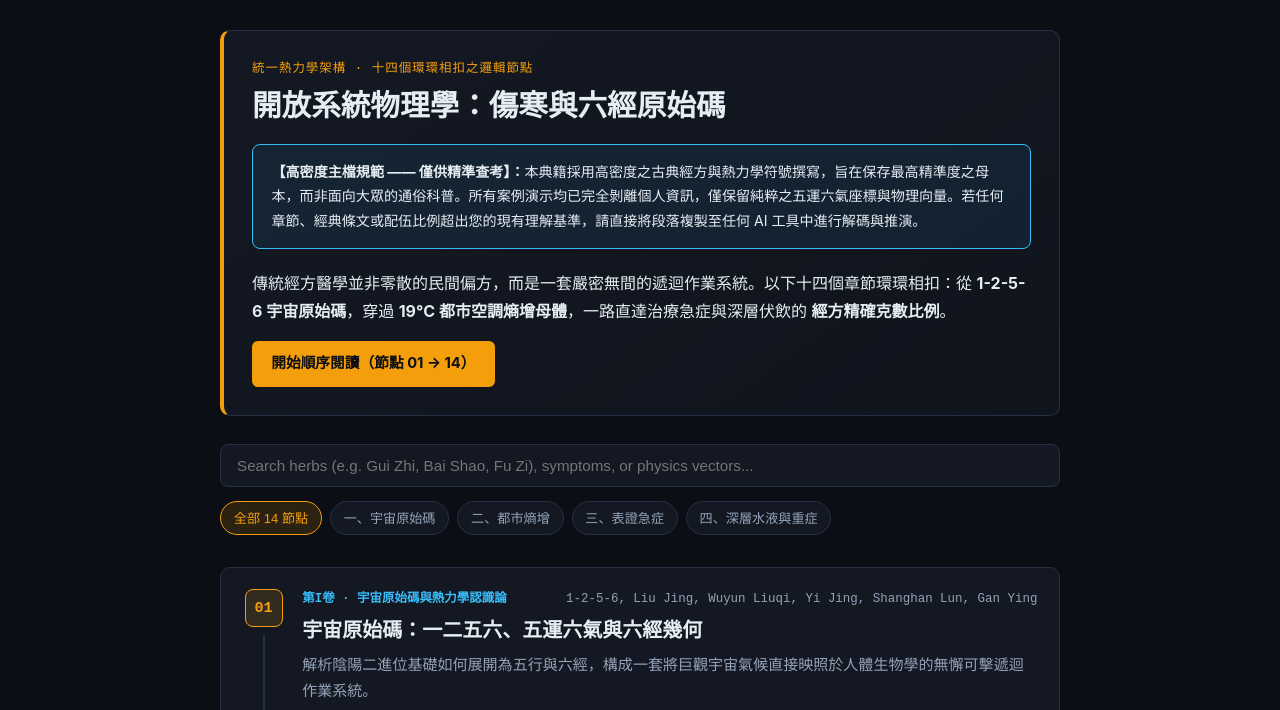
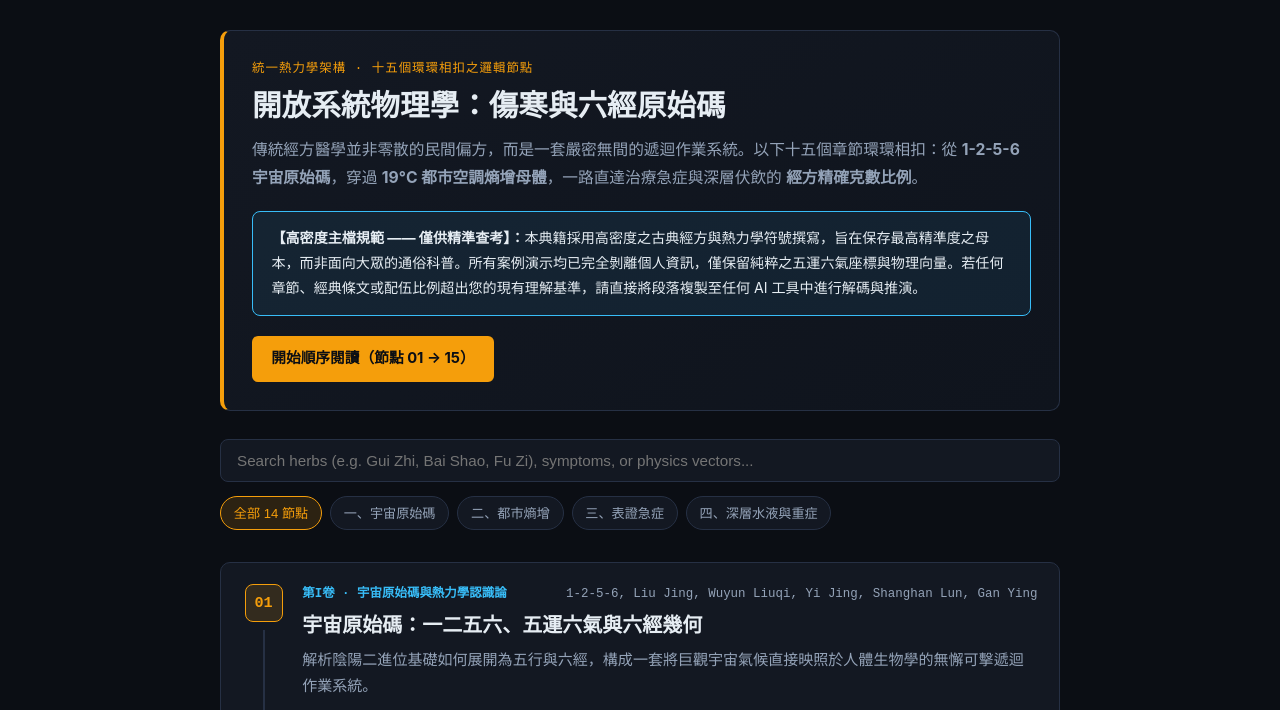
Before and after one commit to johntjz/Open-System-Physics, an Eleventy site: page index.njk in a window 1280 px wide. Both pictures are taken after a click on the button "繁體中文". Shown: the part 60-770 px from the top of the page. Built offline with nearby package versions, Linux system fonts and the light colour scheme; Eleventy itself is replaced by a stand-in of ours; files that its build step writes are made by us from their sources.

Commit message:
Update index.njk

```diff
--- a/index.njk
+++ b/index.njk
@@ -4,36 +4,37 @@
 
 <section class="hero-box">
   <div class="hero-kicker">
-    <span class="lang-en">UNIFIED THERMODYNAMIC ARCHITECTURE · 14 INTERCONNECTED NODES</span>
-    <span class="lang-zh">統一熱力學架構 · 十四個環環相扣之邏輯節點</span>
+    <span class="lang-en">UNIFIED THERMODYNAMIC ARCHITECTURE · 15 INTERCONNECTED NODES</span>
+    <span class="lang-zh">統一熱力學架構 · 十五個環環相扣之邏輯節點</span>
   </div>
   <h1 class="hero-title">
     <span class="lang-en">The Open-System Physics Codex</span>
     <span class="lang-zh">開放系統物理學：傷寒與六經原始碼</span>
   </h1>
   <p class="hero-desc">
-<div class="archival-notice" style="background: rgba(56, 189, 248, 0.08); border: 1px solid #38bdf8; border-radius: 8px; padding: 0.9rem 1.15rem; margin-bottom: 1.25rem; font-size: 0.88rem; color: #e6edf3;">
-  <span class="lang-en">
-    <strong>[MASTER ARCHIVAL SPECIFICATION — FOR PRECISION ONLY]:</strong> This codex is written in high-density classical and thermodynamic notation for archival precision, not diluted mass-market explanation. All case demonstrations are strictly anonymized to pure cosmological coordinates and physical vectors. If any passage, canonical line, or proportional matrix exceeds your current baseline, copy the section into any frontier AI tool to decode and unpack the underlying mechanics.
-  </span>
-  <span class="lang-zh">
-    <strong>【高密度主檔規範 —— 僅供精準查考】：</strong>本典籍採用高密度之古典經方與熱力學符號撰寫，旨在保存最高精準度之母本，而非面向大眾的通俗科普。所有案例演示均已完全剝離個人資訊，僅保留純粹之五運六氣座標與物理向量。若任何章節、經典條文或配伍比例超出您的現有理解基準，請直接將段落複製至任何 AI 工具中進行解碼與推演。
-  </span>
-</div>
     <span class="lang-en">
       Classical Chinese Medicine is not a scattered collection of folk remedies—it is a single, airtight recursive operating system. Every node below locks into the next: from the <strong>1-2-5-6 Cosmic Codebase</strong>, through the <strong>19°C Urban Entropy Matrix</strong>, down to exact <strong>Jing Fang Gram Ratios</strong> for acute and deep constitutional pathologies.
     </span>
     <span class="lang-zh">
-      傳統經方醫學並非零散的民間偏方，而是一套嚴密無間的遞迴作業系統。以下十四個章節環環相扣：從 <strong>1-2-5-6 宇宙原始碼</strong>，穿過 <strong>19°C 都市空調熵增母體</strong>，一路直達治療急症與深層伏飲的 <strong>經方精確克數比例</strong>。
+      傳統經方醫學並非零散的民間偏方，而是一套嚴密無間的遞迴作業系統。以下十五個章節環環相扣：從 <strong>1-2-5-6 宇宙原始碼</strong>，穿過 <strong>19°C 都市空調熵增母體</strong>，一路直達治療急症與深層伏飲的 <strong>經方精確克數比例</strong>。
     </span>
   </p>
+
+  <div class="archival-notice" style="background: rgba(56, 189, 248, 0.08); border: 1px solid #38bdf8; border-radius: 8px; padding: 0.9rem 1.15rem; margin-bottom: 1.25rem; font-size: 0.88rem; color: #e6edf3;">
+    <span class="lang-en">
+      <strong>[MASTER ARCHIVAL SPECIFICATION — FOR PRECISION ONLY]:</strong> This codex is written in high-density classical and thermodynamic notation for archival precision, not diluted mass-market explanation. All case demonstrations are strictly anonymized to pure cosmological coordinates and physical vectors. If any passage, canonical line, or proportional matrix exceeds your current baseline, copy the section into any frontier AI tool to decode and unpack the underlying mechanics.
+    </span>
+    <span class="lang-zh">
+      <strong>【高密度主檔規範 —— 僅供精準查考】：</strong>本典籍採用高密度之古典經方與熱力學符號撰寫，旨在保存最高精準度之母本，而非面向大眾的通俗科普。所有案例演示均已完全剝離個人資訊，僅保留純粹之五運六氣座標與物理向量。若任何章節、經典條文或配伍比例超出您的現有理解基準，請直接將段落複製至任何 AI 工具中進行解碼與推演。
+    </span>
+  </div>
 
   {% set firstNode = collections.chapters[0] %}
   {% if firstNode %}
   <div class="hero-actions">
     <a href="{{ firstNode.url }}" class="btn-primary">
-      <span class="lang-en">Start Sequential Reading (Node 01 → 14)</span>
-      <span class="lang-zh">開始順序閱讀（節點 01 → 14）</span>
+      <span class="lang-en">Start Sequential Reading (Node 01 → 15)</span>
+      <span class="lang-zh">開始順序閱讀（節點 01 → 15）</span>
     </a>
   </div>
   {% endif %}
```
